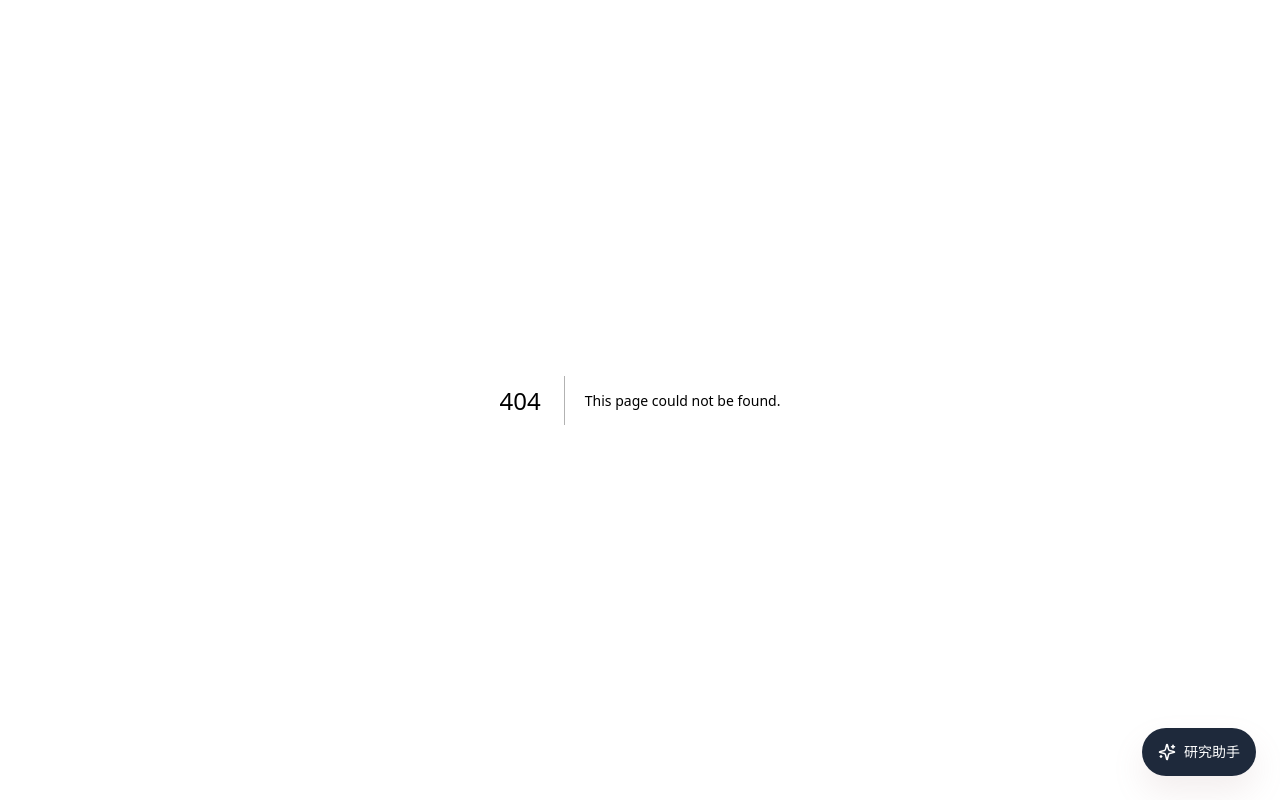
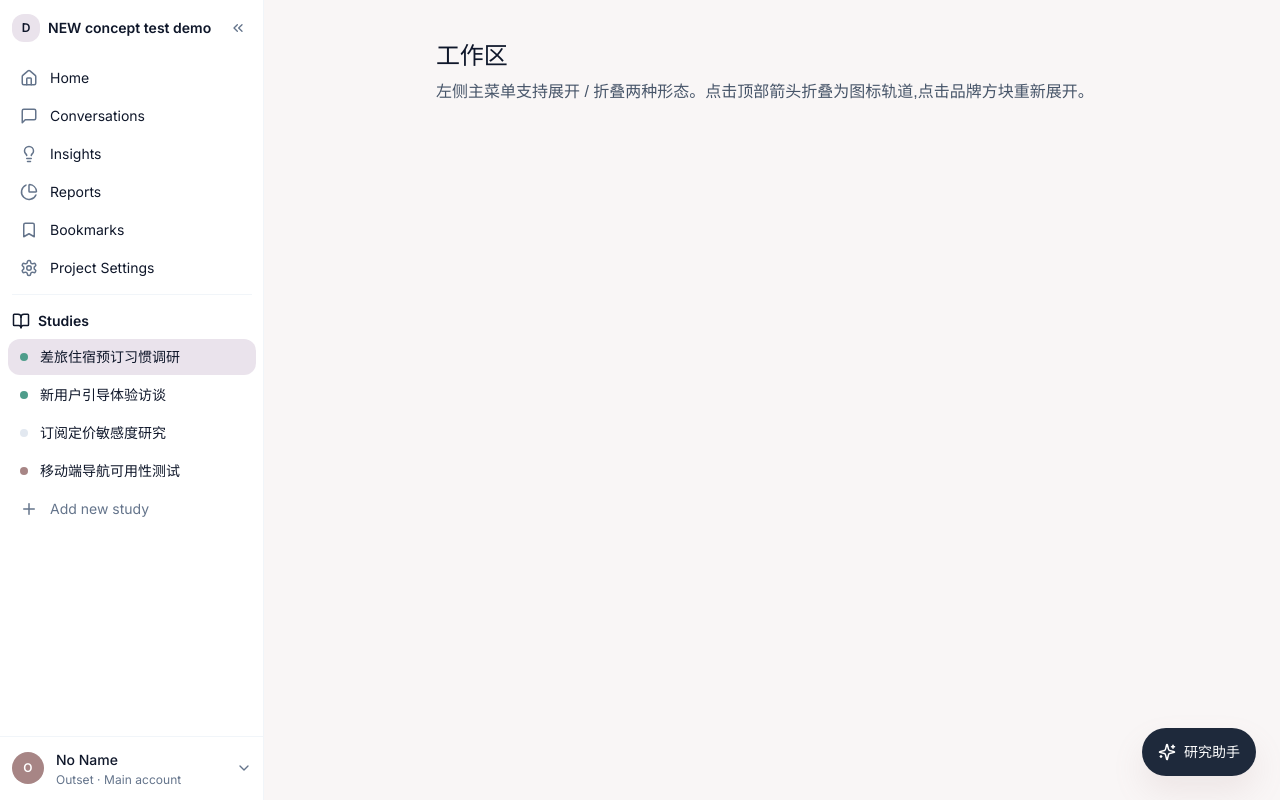
Before and after one commit to zhangsiyu0202-coder/Morris, a Next.js app in the folder apps/web/: page /workspace in a window 1280 px wide. Before the commit this address had no page. Built offline with nearby package versions, Linux system fonts and the light colour scheme; a web font is replaced by a local one.

Commit message:
feat: introduce WorkspacePage and Sidebar components

```diff
--- /dev/null
+++ b/apps/web/app/workspace/page.tsx
@@ -0,0 +1,17 @@
+import { Sidebar } from "@/components/shell/sidebar";
+
+export default function WorkspacePage() {
+  return (
+    <div className="flex h-screen bg-mauve-50">
+      <Sidebar />
+      <main className="flex-1 overflow-y-auto p-10">
+        <div className="mx-auto max-w-2xl">
+          <h1 className="font-display text-display-lg text-ink-900">工作区</h1>
+          <p className="mt-2 font-reading text-body text-ink-600">
+            左侧主菜单支持展开 / 折叠两种形态。点击顶部箭头折叠为图标轨道,点击品牌方块重新展开。
+          </p>
+        </div>
+      </main>
+    </div>
+  );
+}
--- /dev/null
+++ b/apps/web/components/shell/sidebar.tsx
@@ -0,0 +1,218 @@
+"use client";
+
+import { useState } from "react";
+import Link from "next/link";
+import { usePathname } from "next/navigation";
+import {
+  Home,
+  MessageSquare,
+  Lightbulb,
+  PieChart,
+  Bookmark,
+  Settings,
+  BookOpen,
+  Plus,
+  ChevronsLeft,
+  ChevronDown,
+} from "lucide-react";
+
+type NavItem = {
+  label: string;
+  href: string;
+  icon: React.ComponentType<{ className?: string; strokeWidth?: number }>;
+};
+
+const NAV: NavItem[] = [
+  { label: "Home", href: "/", icon: Home },
+  { label: "Conversations", href: "/interview", icon: MessageSquare },
+  { label: "Insights", href: "/assistant", icon: Lightbulb },
+  { label: "Reports", href: "/report", icon: PieChart },
+  { label: "Bookmarks", href: "#bookmarks", icon: Bookmark },
+  { label: "Project Settings", href: "#settings", icon: Settings },
+];
+
+type StudyStatus = "live" | "draft" | "closed";
+
+type StudyItem = { id: string; title: string; status: StudyStatus };
+
+// 状态点颜色:仅在此处引入语义色,其余保持中性。
+const DOT: Record<StudyStatus, string> = {
+  live: "bg-positive", // 进行中 — 低饱和青绿
+  draft: "bg-mauve-400", // 进行中草稿 — 莫兰迪点缀
+  closed: "bg-ink-200", // 已停用 — 中性灰
+};
+
+const STUDIES: StudyItem[] = [
+  { id: "st_travel", title: "差旅住宿预订习惯调研", status: "live" },
+  { id: "st_onboard", title: "新用户引导体验访谈", status: "live" },
+  { id: "st_pricing", title: "订阅定价敏感度研究", status: "closed" },
+  { id: "st_mobile", title: "移动端导航可用性测试", status: "draft" },
+];
+
+export function Sidebar() {
+  const pathname = usePathname();
+  const [collapsed, setCollapsed] = useState(false);
+  const [activeStudy, setActiveStudy] = useState("st_travel");
+
+  return (
+    <aside
+      data-collapsed={collapsed}
+      // 白底为主;右侧用 inset 阴影代替边框(无投影、无外框)
+      className="flex h-screen flex-col bg-ink-0 shadow-[inset_-1px_0_0_var(--color-ink-100)] transition-[width] duration-200 ease-out"
+      style={{ width: collapsed ? 68 : 264 }}
+    >
+      {/* 头部:项目名 + 折叠切换 */}
+      <div className="flex h-14 items-center gap-2 px-3">
+        {collapsed ? (
+          <button
+            type="button"
+            onClick={() => setCollapsed(false)}
+            aria-label="展开侧边栏"
+            title="展开侧边栏"
+            className="mx-auto grid size-9 place-items-center rounded-md bg-mauve-100 font-ui text-body-sm font-semibold text-ink-900 transition-colors hover:bg-mauve-200"
+          >
+            D
+          </button>
+        ) : (
+          <>
+            <span className="grid size-7 shrink-0 place-items-center rounded-md bg-mauve-100 font-ui text-caption font-semibold text-ink-900">
+              D
+            </span>
+            <span className="min-w-0 flex-1 truncate font-ui text-body-sm font-semibold text-ink-900">
+              NEW concept test demo
+            </span>
+            <button
+              type="button"
+              onClick={() => setCollapsed(true)}
+              aria-label="折叠侧边栏"
+              title="折叠侧边栏"
+              className="grid size-7 shrink-0 place-items-center rounded-md text-ink-400 transition-colors hover:bg-mauve-50 hover:text-ink-700"
+            >
+              <ChevronsLeft className="size-4" strokeWidth={2} />
+            </button>
+          </>
+        )}
+      </div>
+
+      {/* 主导航 */}
+      <nav className="flex flex-col gap-0.5 px-2 pt-1">
+        {NAV.map((item) => {
+          const active = pathname === item.href;
+          return (
+            <NavLink key={item.label} item={item} active={active} collapsed={collapsed} />
+          );
+        })}
+      </nav>
+
+      <Divider />
+
+      {/* Studies 区 */}
+      <div className="flex min-h-0 flex-1 flex-col">
+        <div
+          className={`flex h-9 items-center px-3 ${collapsed ? "justify-center" : "gap-2"}`}
+        >
+          <BookOpen className="size-[18px] shrink-0 text-ink-700" strokeWidth={2} />
+          {!collapsed && (
+            <span className="font-ui text-body-sm font-semibold text-ink-900">Studies</span>
+          )}
+        </div>
+
+        <div className="flex flex-col gap-0.5 overflow-y-auto px-2 pb-2">
+          {STUDIES.map((s) => {
+            const selected = activeStudy === s.id;
+            return (
+              <button
+                key={s.id}
+                type="button"
+                onClick={() => setActiveStudy(s.id)}
+                title={collapsed ? s.title : undefined}
+                aria-current={selected ? "true" : undefined}
+                className={`group flex h-9 items-center rounded-md text-left transition-colors ${
+                  collapsed ? "justify-center px-0" : "gap-3 px-3"
+                } ${
+                  selected ? "bg-mauve-100" : "hover:bg-mauve-50"
+                }`}
+              >
+                <span
+                  className={`size-2 shrink-0 rounded-full ${DOT[s.status]}`}
+                  aria-hidden
+                />
+                {!collapsed && (
+                  <span
+                    className={`min-w-0 flex-1 truncate font-ui text-body-sm ${
+                      selected ? "font-medium text-ink-900" : "text-ink-700"
+                    }`}
+                  >
+                    {s.title}
+                  </span>
+                )}
+              </button>
+            );
+          })}
+
+          {/* 功能按钮:新增 study */}
+          <button
+            type="button"
+            title={collapsed ? "Add new study" : undefined}
+            className={`flex h-9 items-center rounded-md text-ink-400 transition-colors hover:bg-mauve-50 hover:text-ink-700 ${
+              collapsed ? "justify-center px-0" : "gap-3 px-3"
+            }`}
+          >
+            <Plus className="size-[18px] shrink-0" strokeWidth={2} />
+            {!collapsed && <span className="font-ui text-body-sm">Add new study</span>}
+          </button>
+        </div>
+      </div>
+
+      {/* 底部账户 */}
+      <div className="shadow-[inset_0_1px_0_var(--color-ink-100)]">
+        <div className={`flex h-16 items-center px-3 ${collapsed ? "justify-center" : "gap-3"}`}>
+          <span className="grid size-8 shrink-0 place-items-center rounded-full bg-mauve-400 font-ui text-caption font-semibold text-ink-0">
+            O
+          </span>
+          {!collapsed && (
+            <div className="min-w-0 flex-1">
+              <p className="truncate font-ui text-body-sm font-medium text-ink-900">No Name</p>
+              <p className="truncate font-ui text-caption text-ink-400">Outset · Main account</p>
+            </div>
+          )}
+          {!collapsed && (
+            <ChevronDown className="size-4 shrink-0 text-ink-400" strokeWidth={2} />
+          )}
+        </div>
+      </div>
+    </aside>
+  );
+}
+
+function NavLink({
+  item,
+  active,
+  collapsed,
+}: {
+  item: NavItem;
+  active: boolean;
+  collapsed: boolean;
+}) {
+  const Icon = item.icon;
+  return (
+    <Link
+      href={item.href}
+      title={collapsed ? item.label : undefined}
+      aria-current={active ? "page" : undefined}
+      className={`flex h-9 items-center rounded-md transition-colors ${
+        collapsed ? "justify-center px-0" : "gap-3 px-3"
+      } ${active ? "bg-mauve-100 text-ink-900" : "text-ink-700 hover:bg-mauve-50"}`}
+    >
+      <Icon
+        className={`size-[18px] shrink-0 ${active ? "text-ink-900" : "text-ink-400"}`}
+        strokeWidth={2}
+      />
+      {!collapsed && <span className="font-ui text-body-sm">{item.label}</span>}
+    </Link>
+  );
+}
+
+function Divider() {
+  return <div className="mx-3 my-2 h-px bg-ink-100" />;
+}
```
